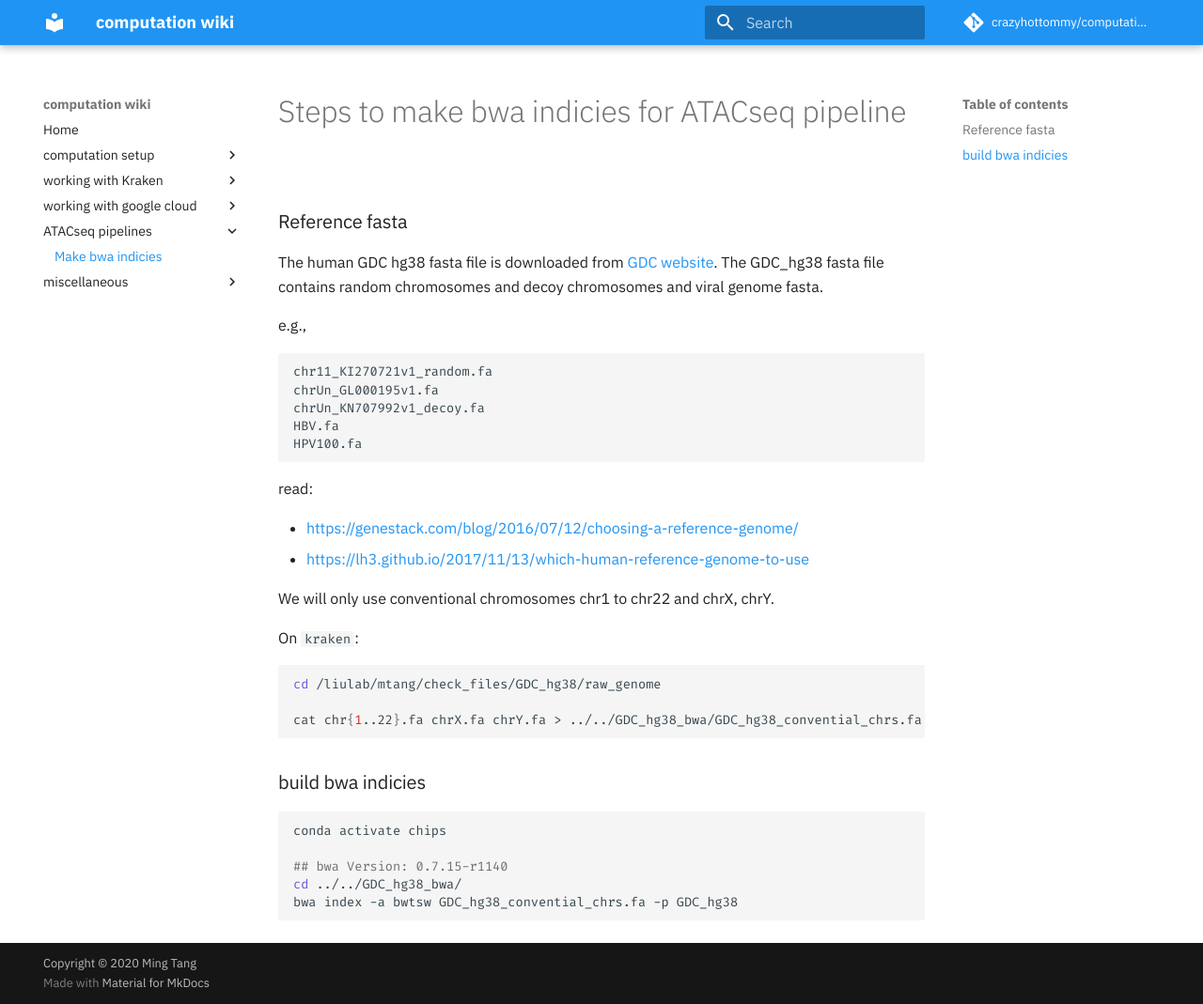
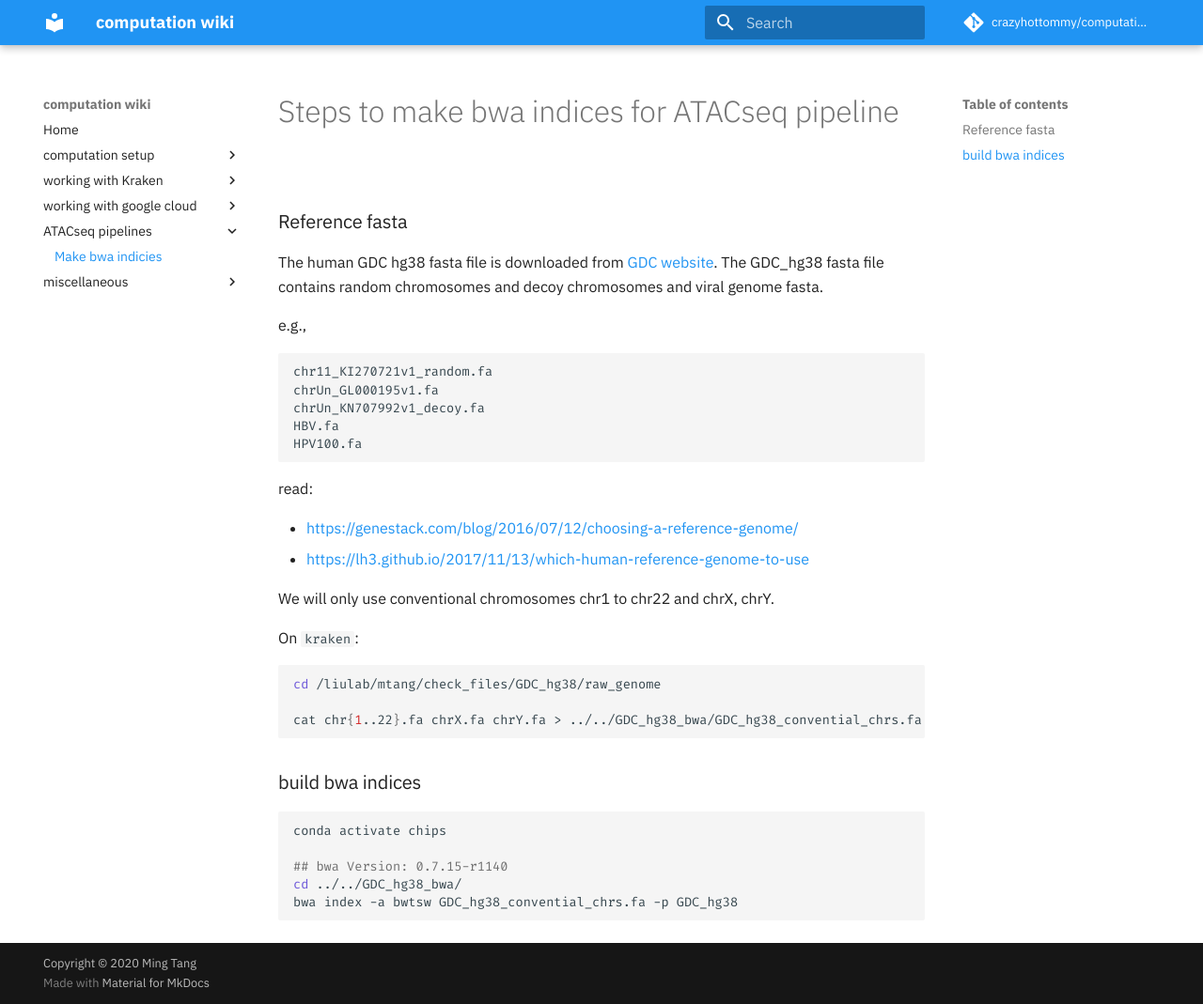
Before and after one commit to crazyhottommy/computation_wiki, an MkDocs documentation site: the page built from docs/atac/atac-bwa-reference.md, in a window 1280 px wide and 1069 px high. Shown: the whole window at 94% size. Built offline with MkDocs 1.6.1 and Material for MkDocs 9.7.7, drawn with Linux system fonts in a browser that asks for light colours; nearby versions of some CDN libraries; library files that are not in the unit come from our copies; comment, search, counter and statistics services are not loaded.

Commit message:
fix typo

````diff
--- a/docs/atac/atac-bwa-reference.md
+++ b/docs/atac/atac-bwa-reference.md
@@ -1,4 +1,4 @@
-# Steps to make bwa indicies for ATACseq pipeline
+# Steps to make bwa indices for ATACseq pipeline
 
 ### Reference fasta
 
@@ -31,7 +31,7 @@ cat chr{1..22}.fa chrX.fa chrY.fa > ../../GDC_hg38_bwa/GDC_hg38_convential_chrs.
 ```
 
 
-### build bwa indicies
+### build bwa indices
 
 ```bash
 conda activate chips
````
